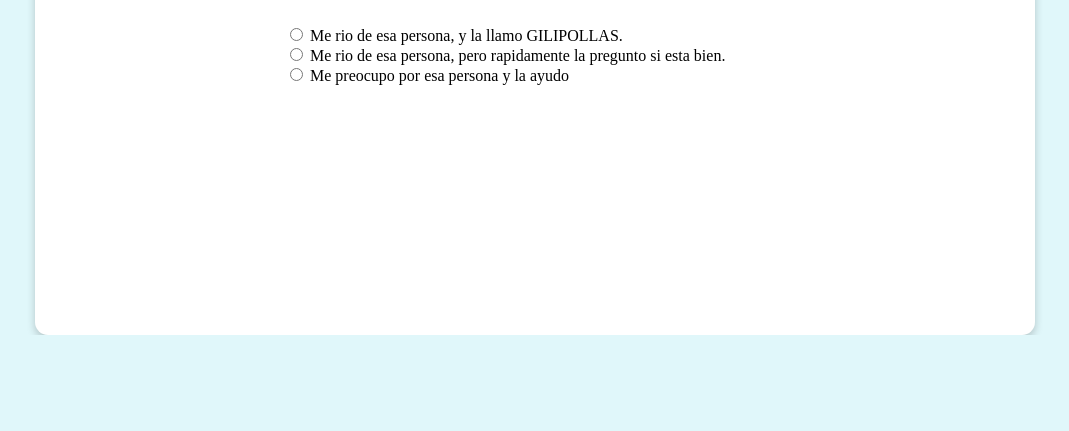
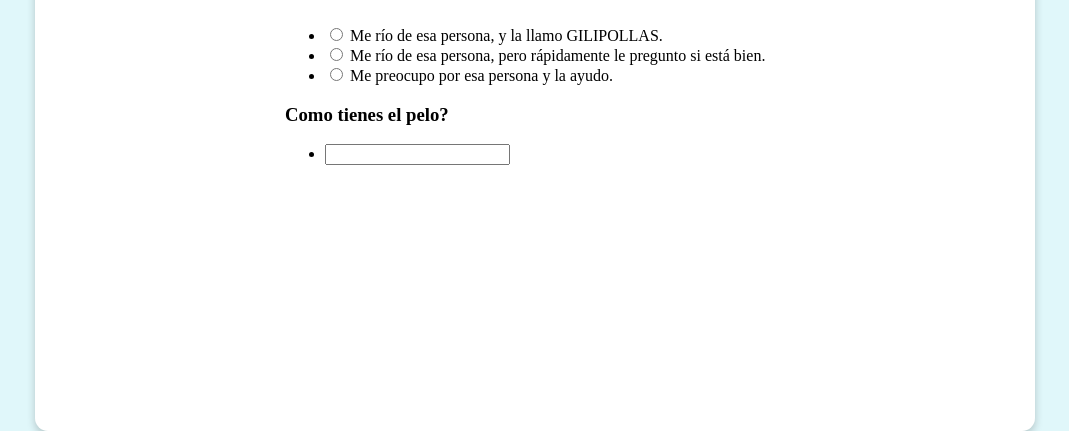
Before and after one commit to JUFEGAAM/friends-test, a plain HTML site: page index.html in a window 1280 px wide. Shown: the part 489-920 px from the top of the page, without its empty margins (105-1174 px from the left). Before the commit the page ends 824 px from the top, so only its background shows below. Drawn offline with Linux system fonts and the light colour scheme.

Commit message:
rewritten the questions

```diff
--- a/index.html
+++ b/index.html
@@ -40,19 +40,32 @@
             </main>
 
             <div class="panel">
-                <h2 class="pregunta1">Tu amigo/amiga se tropieza, como reaccionas?</h2>
-
-                <div>
-                    <label>
-                        <input type="radio" name="respuesta1" value="Me rio de esa persona, y la llamo GILIPOLLAS."> Me rio de esa persona, y la llamo GILIPOLLAS.
-                    </label><br>
-                    <label>
-                        <input type="radio" name="respuesta2" value="Me rio de esa persona, pero rapidamente la pregunto si esta bien."> Me rio de esa persona, pero rapidamente la pregunto si esta bien.
-                    </label><br>
-                    <label>
-                        <input type="radio" name="respuesta3" value="Me preocupo por esa persona y la ayudo"> Me preocupo por esa persona y la ayudo
-                    </label><br>
-                </div>
+                <h2 class="pregunta1">Tu amigo/amiga se tropieza, ¿cómo reaccionas?</h2>
+                <ul>
+                    <li>
+                        <label>
+                            <input type="radio" name="respuesta" value="Me rio de esa persona, y la llamo GILIPOLLAS."> Me río de esa persona, y la llamo GILIPOLLAS.
+                        </label>
+                    </li>
+                    <li>
+                        <label>
+                            <input type="radio" name="respuesta" value="Me rio de esa persona, pero rapidamente la pregunto si esta bien."> Me río de esa persona, pero rápidamente le pregunto si está bien.
+                        </label>
+                    </li>
+                    <li>
+                        <label>
+                            <input type="radio" name="respuesta" value="Me preocupo por esa persona y la ayudo."> Me preocupo por esa persona y la ayudo.
+                        </label>
+                    </li>
+                </ul>
+                <h3 class="pregunta2">Como tienes el pelo?</h3>
+                <ul>
+                    <li>
+                        <label>
+                            <input>
+                        </label>
+                    </li>
+                </ul>
             </div>
             <script>
                 let amigos = [
```
